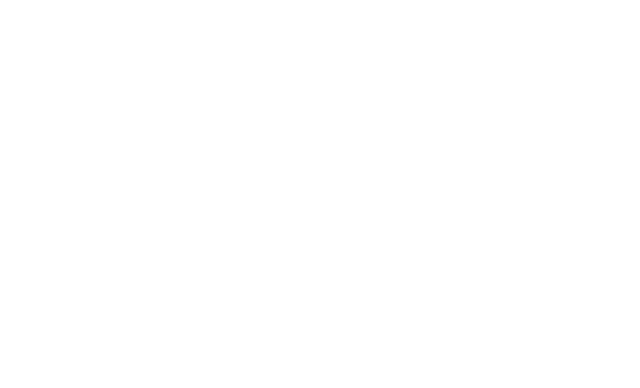
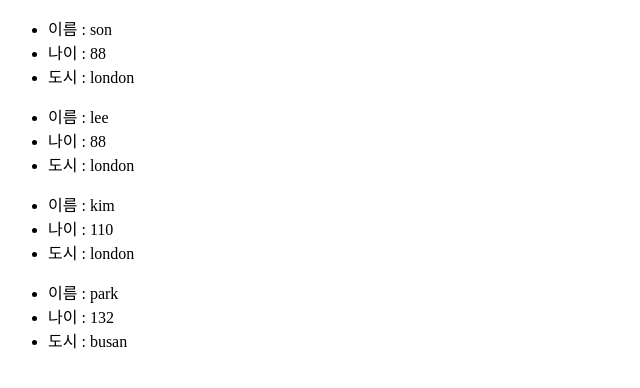
Before and after one commit to sebaek/react-20250630, a React (Vite) app: page / in a window 1280 px wide. Shown: the top 388 px of the page, without its empty margins (0-640 px from the left). Built offline with nearby package versions, Linux system fonts and the light colour scheme.

Commit message:
jsx 내에서 {}로 js 코드 작성 가능

```diff
--- /dev/null
+++ b/src/App8.jsx
@@ -0,0 +1,25 @@
+function MyComp1({ name = "son", age = 44, city = "london" }) {
+  // {} : jsx 내에서 js 코드 작성하는 부분
+  return (
+    <>
+      <ul>
+        <li>이름 : {name}</li>
+        <li>나이 : {age * 2}</li>
+        <li>도시 : {city}</li>
+      </ul>
+    </>
+  );
+}
+
+function App8() {
+  return (
+    <>
+      <MyComp1 />
+      <MyComp1 name={"lee"} />
+      <MyComp1 name={"kim"} age={55} />
+      <MyComp1 name={"park"} age={66} city="busan" />
+    </>
+  );
+}
+
+export default App8;
--- a/src/main.jsx
+++ b/src/main.jsx
@@ -1,9 +1,9 @@
 import { StrictMode } from "react";
 import { createRoot } from "react-dom/client";
-import App7 from "./App7.jsx";
+import App8 from "./App8.jsx";
 
 createRoot(document.getElementById("root")).render(
   <StrictMode>
-    <App7 />
+    <App8 />
   </StrictMode>,
 );
```
